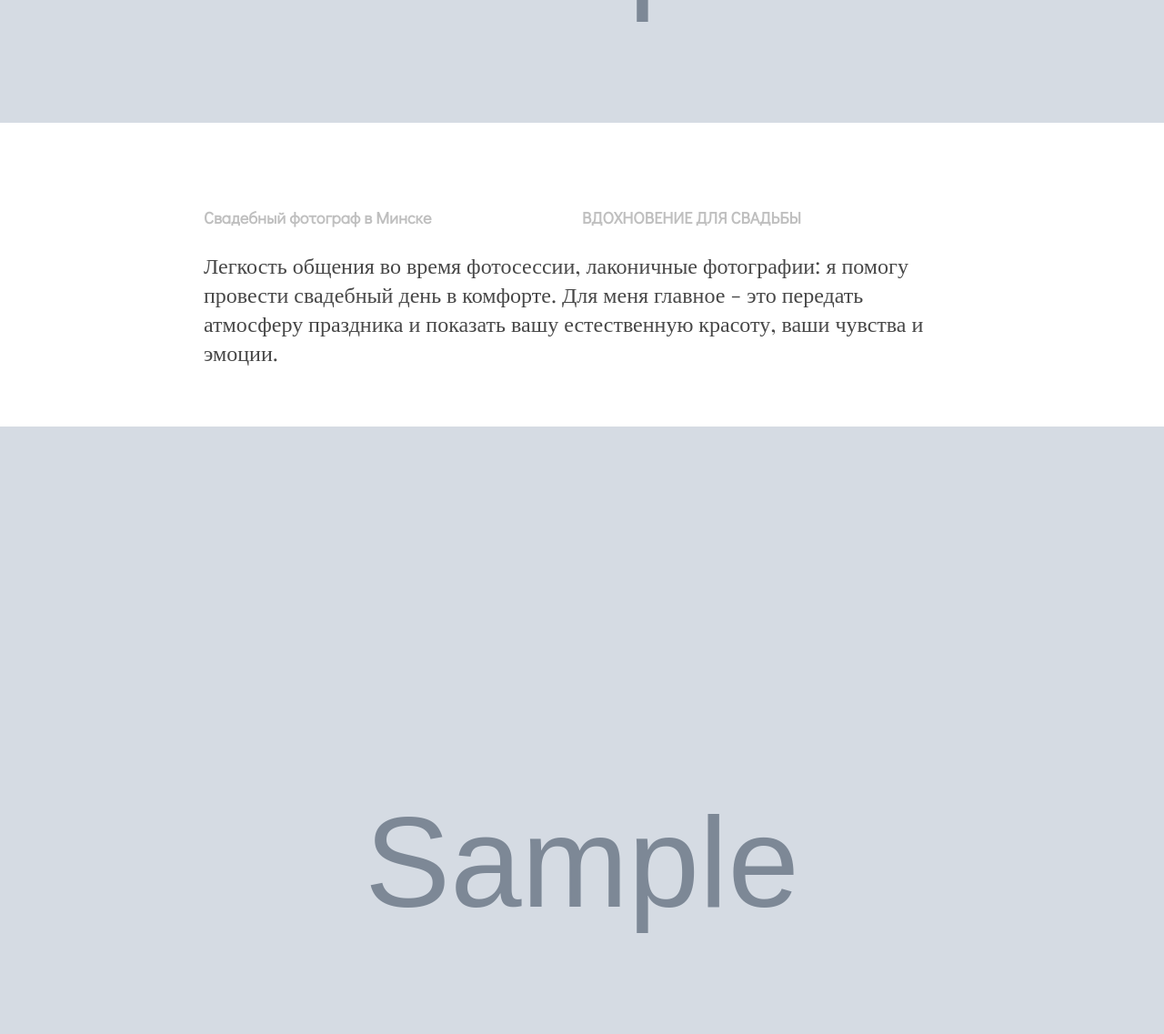
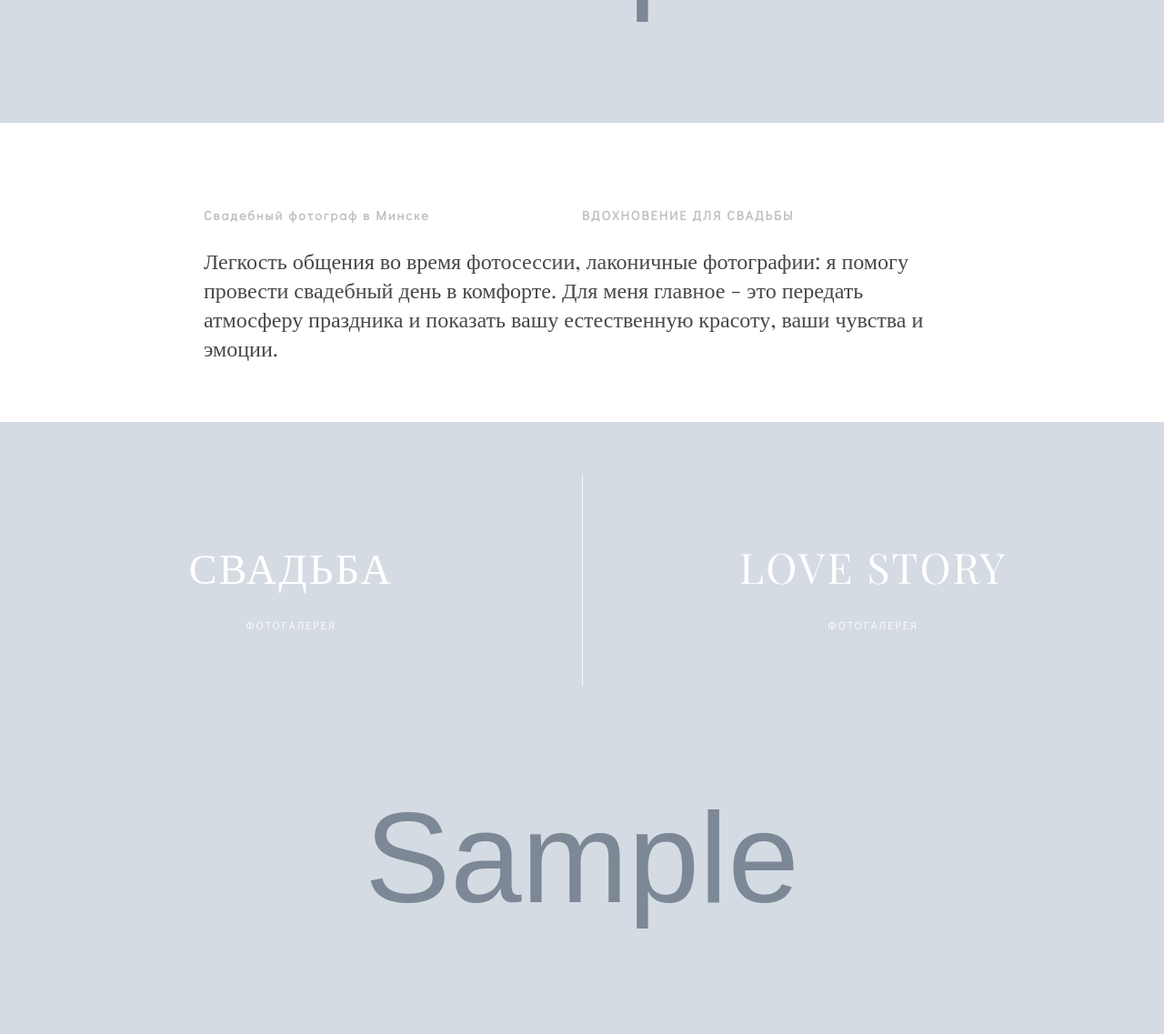
Before and after one commit to snife/korsart, a PHP site: page / in a window 1280 px wide. Shown: the part 665-1802 px from the top of the page at 91% size. After the commit the page ends 1686 px from the top, so only its background shows below. Run offline with PHP 8.4, Linux system fonts and the light colour scheme; tables that the repository leaves empty or names only in its code hold one stand-in row (values such as "Sample post"); grey boxes marked "Sample" are stand-in pictures; data that the repository does not hold is empty; some libraries are stand-ins or nearby versions.

Commit message:
Добавлены ссылки в слайдер галереи

```diff
--- a/css/main.css
+++ b/css/main.css
@@ -17,9 +17,11 @@ menu {width: 100%; text-align: center;}
 section {width: 65%; margin: 50px auto auto auto;}
 
 .menuFont:hover {color: #787878;}
+.sliderLinkFont:hover {color: #e0c1ac;}
 
 #slider, #gallery-slider {width: 100%; overflow: hidden; position: relative;}
 #subMenu {background-color: transparent; display: inline-block; position: absolute; transition: .3s; z-index: 3; border: 1px solid red;}
+#sliderLinks {position: absolute; top: 0; left: 0; width: 100%; z-index: 3;}
 
 .headerFont {font-family: 'Lora', serif; font-size: 28px; color: #474747; letter-spacing: 1px; transition: .3s;}
 .thinFont {font-family: 'Poiret One', cursive; font-size: 32px; color: #474747; transition: .3s;}
@@ -32,3 +34,5 @@ section {width: 65%; margin: 50px auto auto auto;}
 .subMenuLine {width: 100%; padding: 5px; margin-top: 1px; background-color: #fff;}
 .menu {margin: 0 auto; padding: 0;}
 .descriptionFont {font-size: 24px; color: #474747; font-family: 'Playfair Display', serif;}
+.sliderLinkSection {width: 50%; float: left; text-align: center; padding-top: 10%;}
+.sliderLinkFont {font-family: 'Playfair Display', serif; font-size: 46px; text-transform: uppercase; letter-spacing: 0.05em; color: #fff; transition: .3s;}
--- a/index.php
+++ b/index.php
@@ -45,6 +45,7 @@
 
 	<script type="text/javascript" src="https://ajax.googleapis.com/ajax/libs/jquery/3.2.1/jquery.min.js"></script>
 	<script type="text/javascript" src="/js/common.js"></script>
+	<script type="text/javascript" src="/js/index.js"></script>
 
 	<style>
 		#page-preloader {position: fixed; left: 0; top: 0; right: 0; bottom: 0; background: #fff; z-index: 100500;}
@@ -100,8 +101,8 @@
 
 	<br /><br />
 	<section class="descriptionFont">
-		<div style="width: 50%; position: relative; float: left; color: #bfbfbf; font-size: 18px; font-family: 'Didact Gothic', sans-serif; font-weight: bold;">Свадебный фотограф в Минске</div>
-		<div style="width: 50%; position: relative; float: right; color: #bfbfbf; font-size: 18px; font-family: 'Didact Gothic', sans-serif; font-weight: bold;">ВДОХНОВЕНИЕ ДЛЯ СВАДЬБЫ</div>
+		<div style="width: 50%; position: relative; float: left; color: #bfbfbf; font-size: 14px; font-family: 'Didact Gothic', sans-serif; font-weight: bold; letter-spacing: 2px;">Свадебный фотограф в Минске</div>
+		<div style="width: 50%; position: relative; float: right; color: #bfbfbf; font-size: 14px; font-family: 'Didact Gothic', sans-serif; font-weight: bold; letter-spacing: 2px;">ВДОХНОВЕНИЕ ДЛЯ СВАДЬБЫ</div>
 		<div style="clear: both;"></div>
 		<p>Легкость общения во время фотосессии, лаконичные фотографии: я помогу провести свадебный день в комфорте. Для меня главное - это передать атмосферу праздника и показать вашу естественную красоту, ваши чувства и эмоции.</p>
 	</section>
@@ -115,7 +116,24 @@
 				echo "<div class='gallery-slide"; if($i == 0) {echo " showing";} echo "'><img src='/img/photos/gallery_slider/".$gallerySlider['photo']."' /></div>";
 			}
 		?>
+
+		<div id="sliderLinks">
+			<div class="sliderLinkSection">
+				<a href='/gallery'><span class="sliderLinkFont">Свадьба</span></a>
+				<br /><br />
+				<span style="font-size: 12px; font-family: 'Didact Gothic', sans-serif; letter-spacing: 2px; text-transform: uppercase; color: #fff;">Фотогалерея</span>
+				<div style="width: 1px; background-color: #fff; height: 100%; position: absolute; top: 25%; left: 50%; z-index: 3; opacity: .8;"></div>
+				<div style="clear: both;"></div>
+			</div>
+			<div class="sliderLinkSection">
+				<a href="/love-story"><span class="sliderLinkFont">Love Story</span></a>
+				<br /><br />
+				<span style="font-size: 12px; font-family: 'Didact Gothic', sans-serif; letter-spacing: 2px; text-transform: uppercase; color: #fff;">Фотогалерея</span>
+			</div>
+			<div style="clear: both;"></div>
+		</div>
 	</div>
+
 
 	<script type="text/javascript" src="/js/main-slider.js"></script>
 	<script type="text/javascript" src="/js/gallery-slider.js"></script>
--- a/js/gallery-slider.js
+++ b/js/gallery-slider.js
@@ -8,7 +8,7 @@ $(window).on("load", function() {
 
 var g_slides = document.querySelectorAll('#gallery-slider .gallery-slide');
 var g_currentSlide = 0;
-var g_slideInterval = setInterval(galleryNextSlide, 6000);
+var g_slideInterval = setInterval(galleryNextSlide, 5000);
 
 function galleryNextSlide() {
 	if(g_slides[g_currentSlide].firstChild.height < $('#gallery-slider').height()) {
--- /dev/null
+++ b/js/index.js
@@ -0,0 +1,3 @@
+/**
+ * Created by jeyfost on 02.08.2017.
+ */
--- a/js/main-slider.js
+++ b/js/main-slider.js
@@ -8,7 +8,7 @@ $(window).on("load", function() {
 
 var slides = document.querySelectorAll('#slider .slide');
 var currentSlide = 0;
-var slideInterval = setInterval(nextSlide, 6000);
+var slideInterval = setInterval(nextSlide, 5000);
 
 function nextSlide() {
 	if(slides[currentSlide].firstChild.height < $('#slider').height()) {
```
